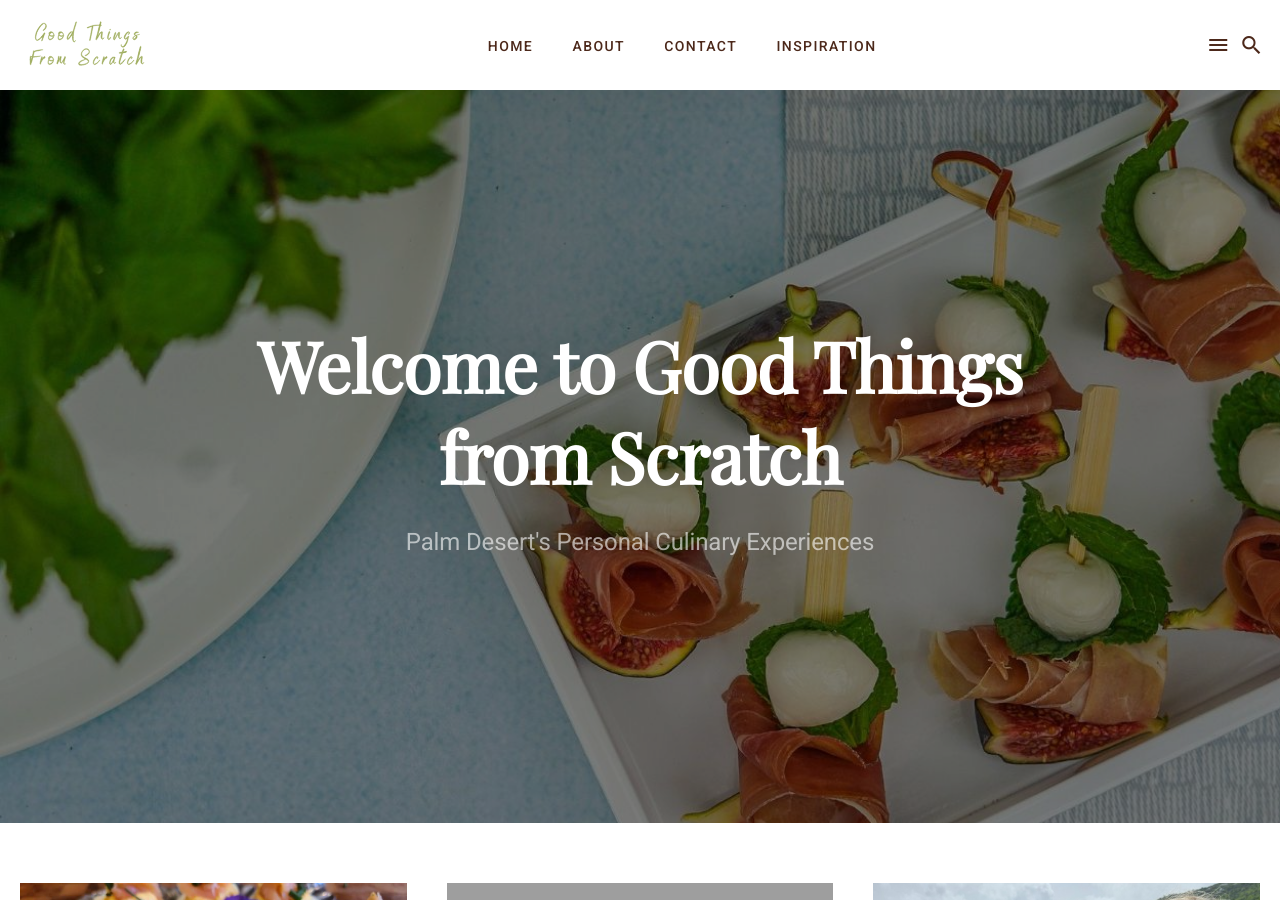
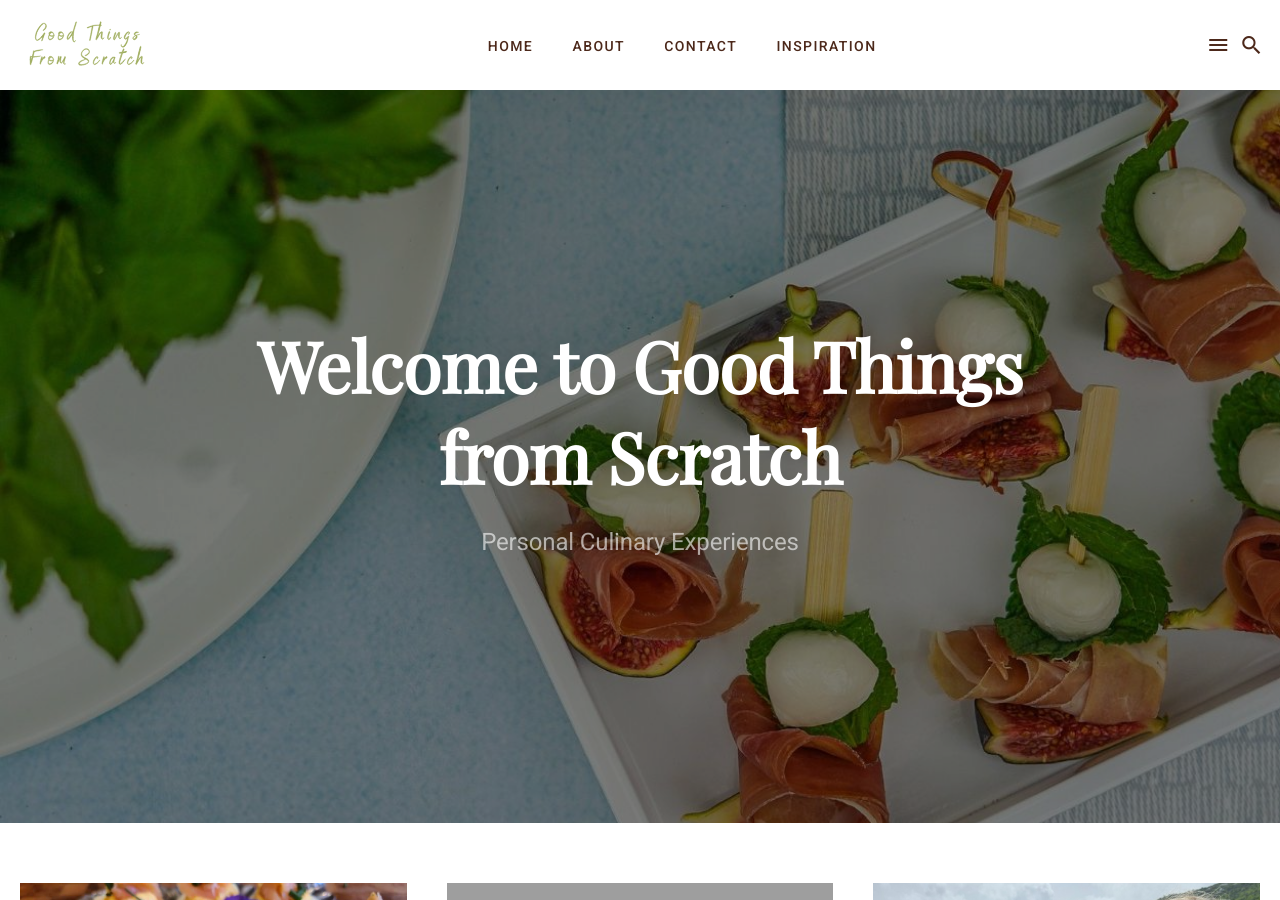
Before and after one commit to Stillpoint-Software/GoodThingsFromScratch, a Jekyll site: the page built from index.html, in a window 1280 px wide and 900 px high. Built offline with Jekyll 4.4.1, drawn with Linux system fonts in a browser that asks for light colours; nearby versions of some CDN libraries; the list of posts is cut into pages by our own code; grey boxes are pictures that could not be loaded.

Commit message:
Update _config.yml

```diff
--- a/_config.yml
+++ b/_config.yml
@@ -27,7 +27,7 @@ author-social:
 hero:
   hero__image: "/assets/food3.jpg"
   hero__title: "Welcome to Good Things from Scratch"
-  hero__description: "Palm Desert's Personal Culinary Experiences"
+  hero__description: "Personal Culinary Experiences"
 
 #-------------------------------
 # Footer section
```
